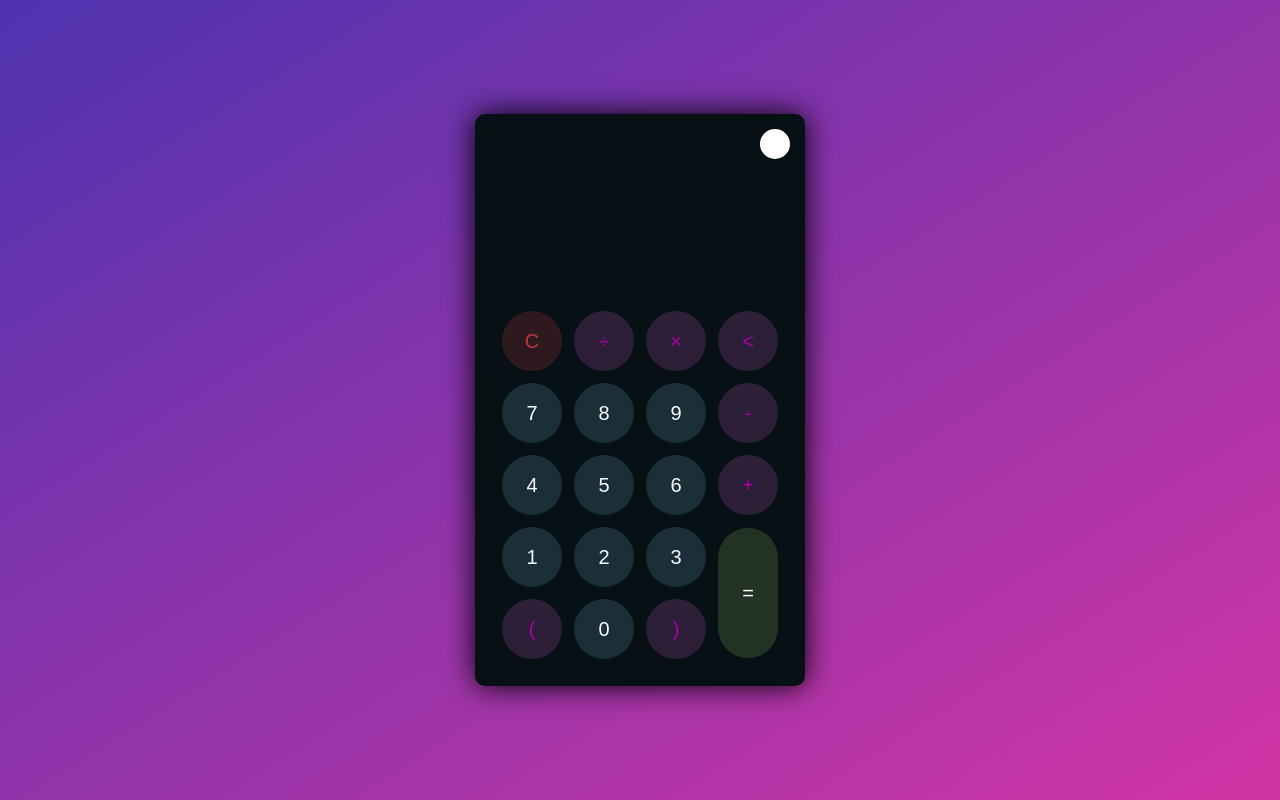
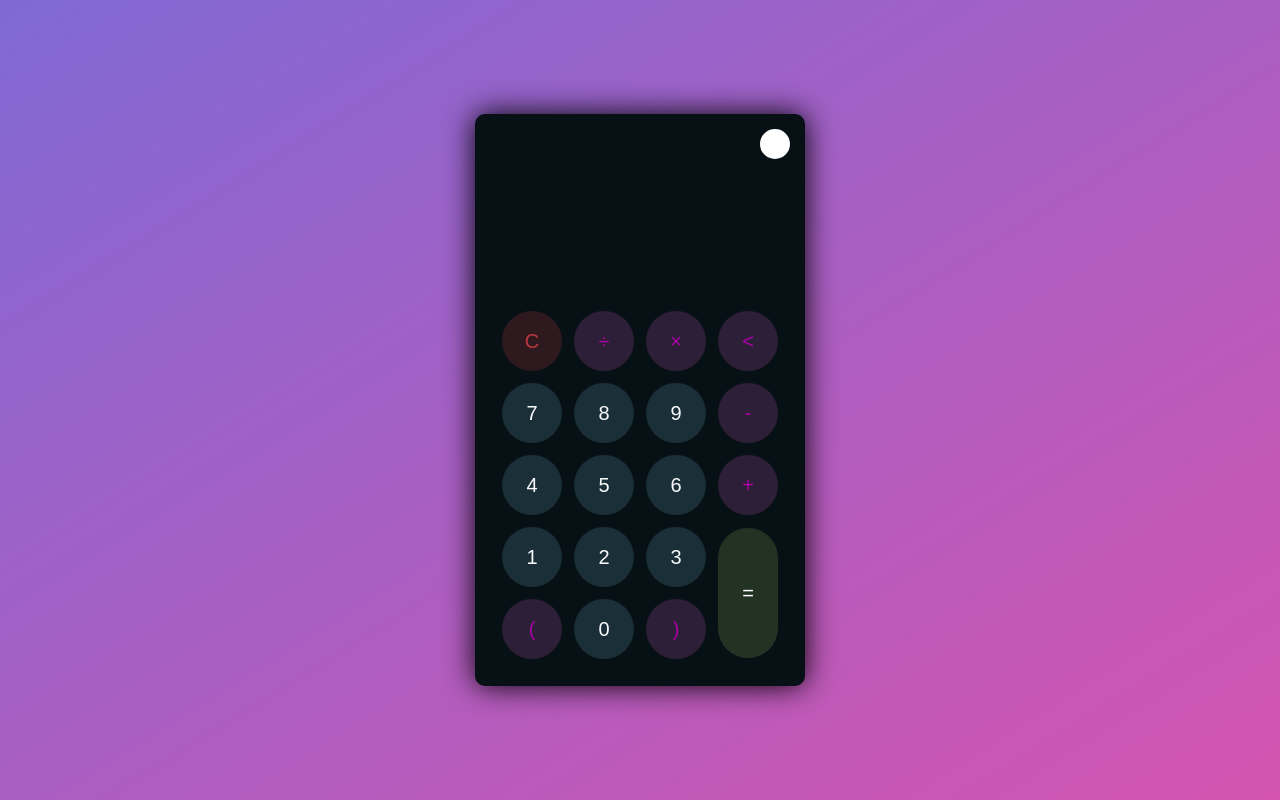
Before and after one commit to reh4909/LGM-Task4, a plain HTML site: page index.html in a window 1280 px wide. Drawn offline with Linux system fonts and the light colour scheme.

Commit message:
LGM-Task4

```diff
--- a/index.html
+++ b/index.html
@@ -5,7 +5,7 @@
     <meta http-equiv="X-UA-Compatible" content="IE=edge">
     <meta name="viewport" content="width=device-width, initial-scale=1.0">
     <link rel="stylesheet" href="style.css">
-    <title>Title</title>
+    <title>LGMVIP-Task4</title>
 </head>
 <body>
     <div class="container">
--- a/style.css
+++ b/style.css
@@ -16,7 +16,7 @@ a {
 }
 
 body {
-    background-image: linear-gradient( to bottom right, rgba(79,51,176,1.0),rgba(210,53,165));
+    background-image: linear-gradient( to bottom right, rgb(128, 105, 212),rgb(212, 84, 176));
 }
 
 .container {
```
